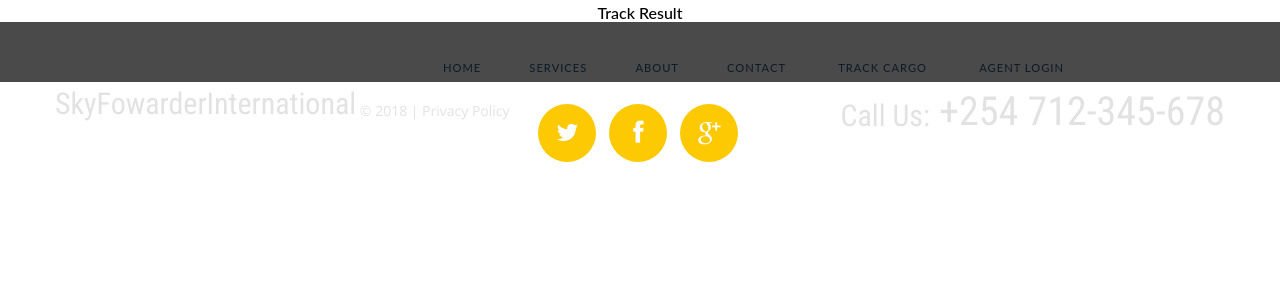
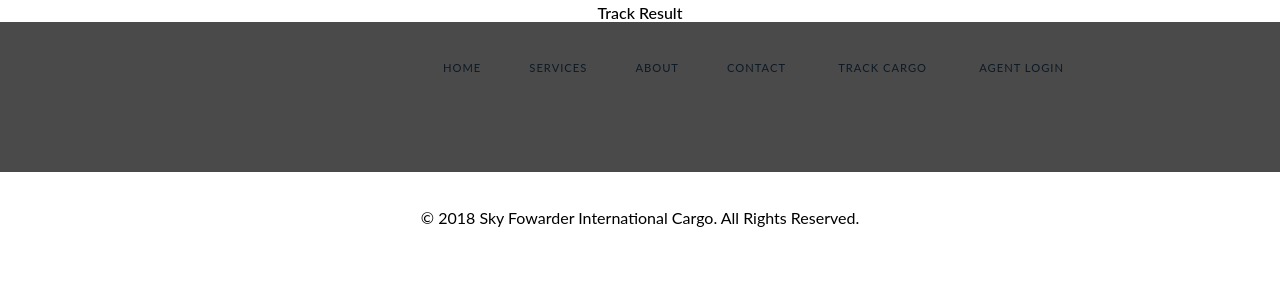
Before and after one commit to vincentmuya/Sky-Forwarder, a Django app: page /search/ in a window 1280 px wide. Shown: the part 60-360 px from the top of the page. Run offline with Django 3.2, Linux system fonts and the light colour scheme; some libraries are stand-ins or nearby versions; some web fonts are replaced.

Commit message:
inserted footer in result page

```diff
--- a/app/templates/search.html
+++ b/app/templates/search.html
@@ -73,24 +73,7 @@
   {% endif %}
   </div>
 </body>
-<footer>
-  <div class="container_12">
-    <div class="grid_12">
-      <div class="f_phone"><span>Call Us:</span> +254 712-345-678</div>
-      <div class="socials">
-        <a href="#" class="fa fa-twitter"></a>
-        <a href="#" class="fa fa-facebook"></a>
-        <a href="#" class="fa fa-google-plus"></a>
-      </div>
-      <div class="copy">
-        <div class="st1">
-        <div class="brand">SkyFowarder<span class="color1">I</span>nternational </div>
-        &copy; 2018	| <a href="#">Privacy Policy</a> </div>  <a href="" rel="nofollow"></a>
-      </div>
-    </div>
-    <div class="clear"></div>
-  </div>
-</footer>
+{%include 'footer.html'%}
 <style media="screen">
 footer{
       background-color: #4a4a4a;
```
